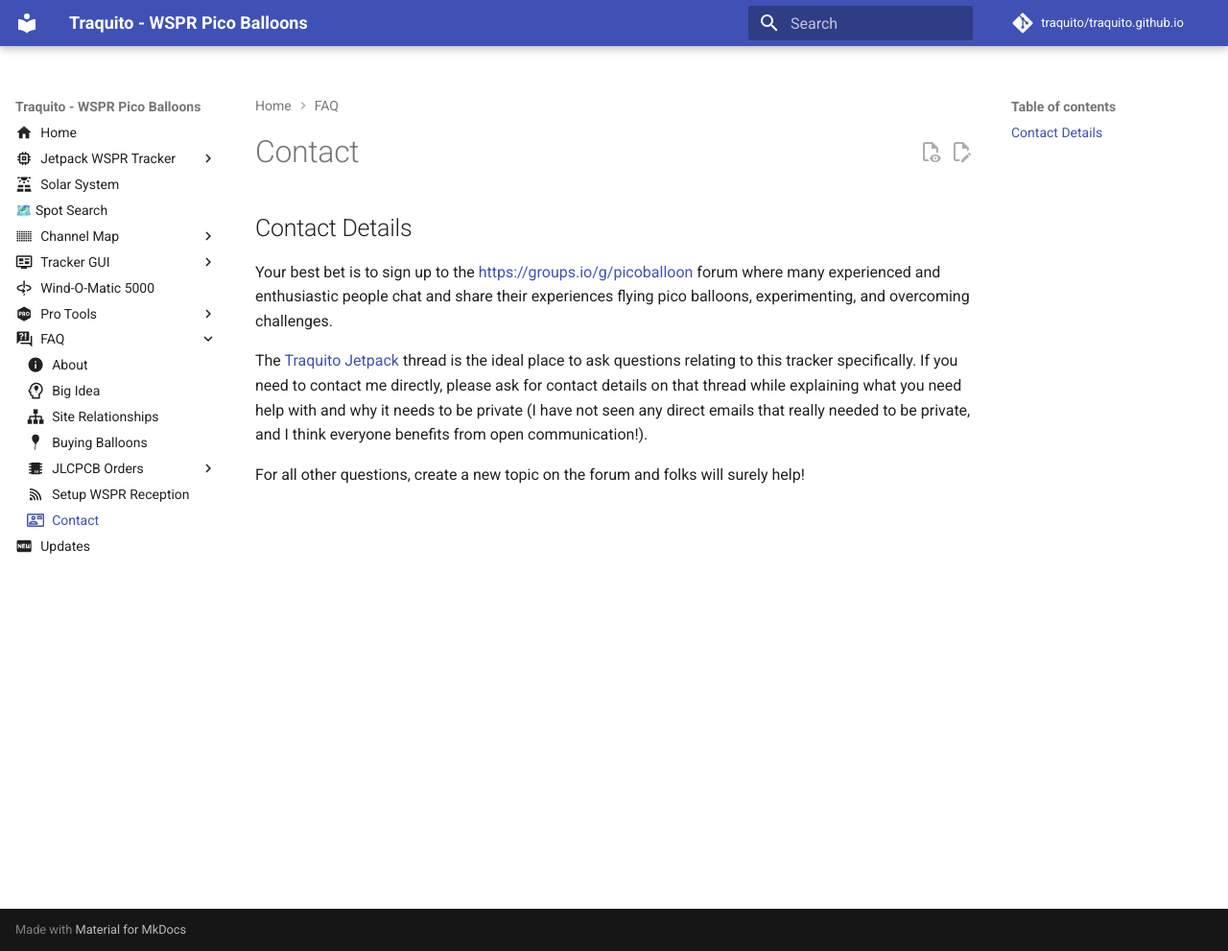
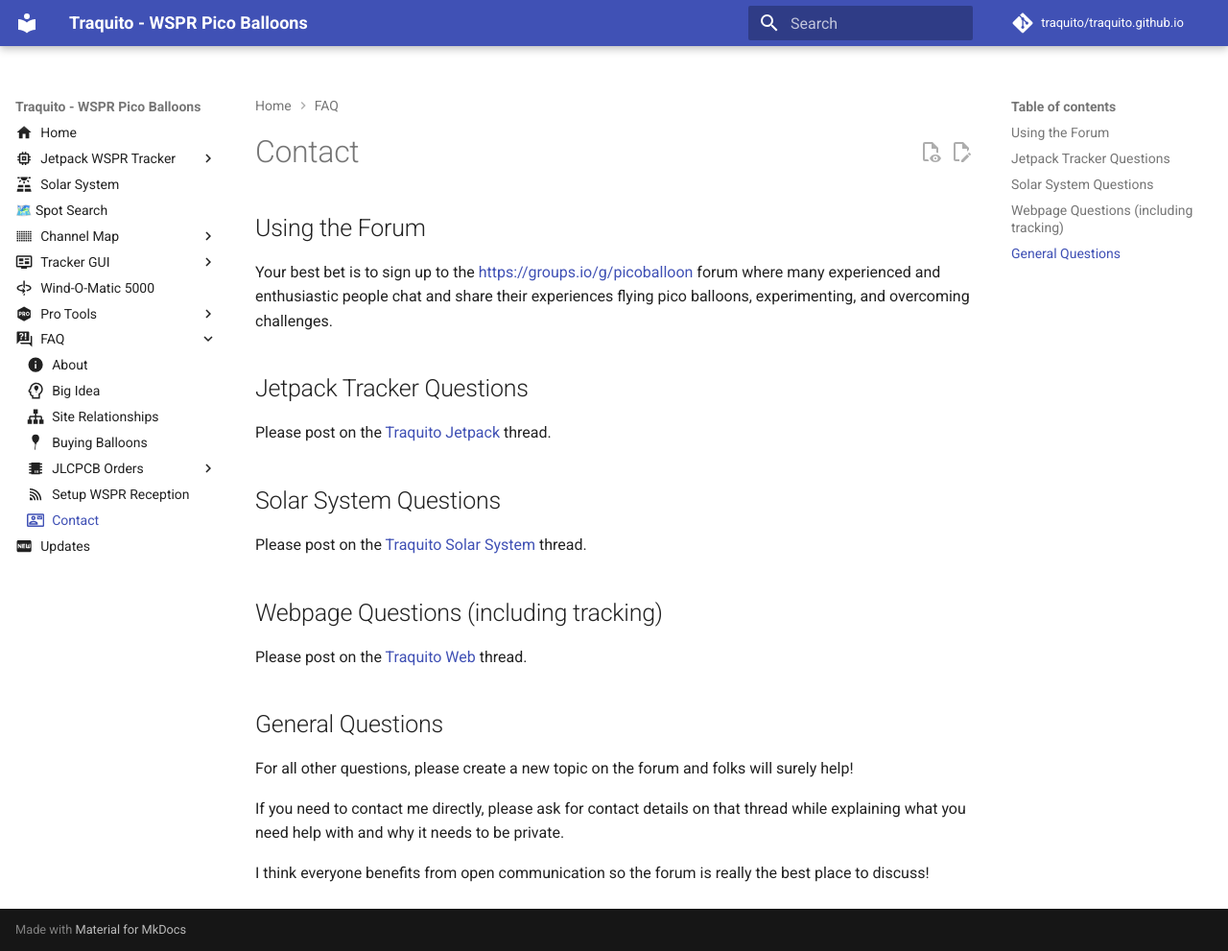
Before and after one commit to traquito/traquito.github.io, an MkDocs documentation site: the page built from docs/faq/contact/README.md, in a window 1280 px wide and 991 px high. Shown: the whole window at 96% size. Built offline with MkDocs 1.6.1 and Material for MkDocs 9.7.7, drawn with Linux system fonts in a browser that asks for light colours; comment, search, counter and statistics services are not loaded.

Commit message:
add specific forum links to contact page

```diff
--- a/docs/faq/contact/README.md
+++ b/docs/faq/contact/README.md
@@ -5,10 +5,29 @@
 # Contact
 
 
-## Contact Details
+## Using the Forum
 
 Your best bet is to sign up to the [https://groups.io/g/picoballoon](https://groups.io/g/picoballoon){:target="_blank"} forum where many experienced and enthusiastic people chat and share their experiences flying pico balloons, experimenting, and overcoming challenges.
 
-The [Traquito Jetpack](https://groups.io/g/picoballoon/topic/97685658){:target="_blank"} thread is the ideal place to ask questions relating to this tracker specifically. If you need to contact me directly, please ask for contact details on that thread while explaining what you need help with and why it needs to be private (I have not seen any direct emails that really needed to be private, and I think everyone benefits from open communication!).
+## Jetpack Tracker Questions
 
-For all other questions, create a new topic on the forum and folks will surely help!
+Please post on the [Traquito Jetpack](https://groups.io/g/picoballoon/topic/97685658){:target="_blank"} thread.
+
+
+## Solar System Questions
+
+Please post on the [Traquito Solar System](https://groups.io/g/picoballoon/topic/99860839){:target="_blank"} thread.
+
+
+## Webpage Questions (including tracking)
+
+Please post on the [Traquito Web](https://groups.io/g/picoballoon/topic/99190922){:target="_blank"} thread.
+
+
+## General Questions
+
+For all other questions, please create a new topic on the forum and folks will surely help!
+
+If you need to contact me directly, please ask for contact details on that thread while explaining what you need help with and why it needs to be private.
+
+I think everyone benefits from open communication so the forum is really the best place to discuss!
```
